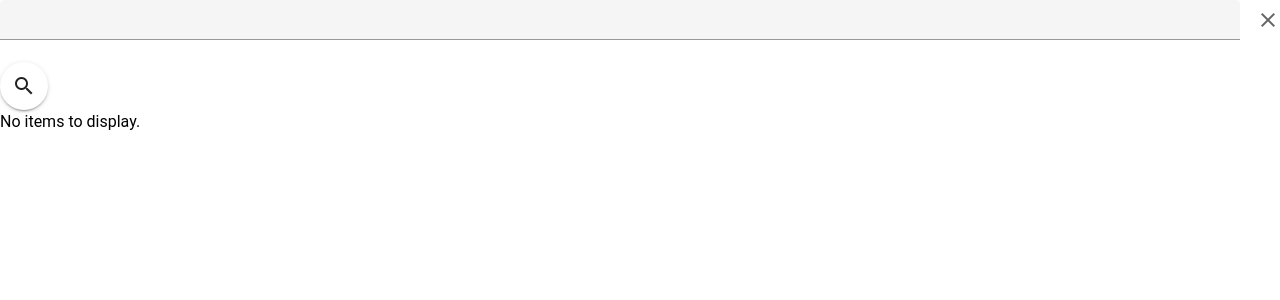
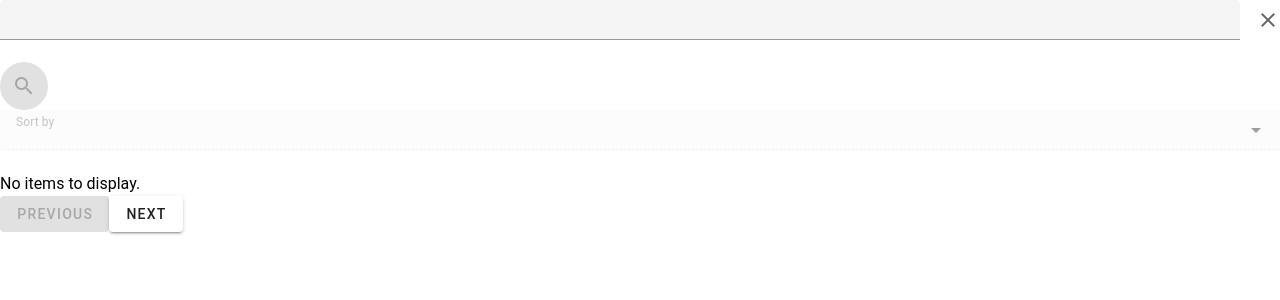
Before and after one commit to GisellePerez/vue-users-search, a Vue app: page / in a window 1280 px wide. Shown: the top 300 px of the page. Built offline with nearby package versions, Linux system fonts and the light colour scheme.

Commit message:
feat: sort and pagination working together

```diff
--- a/src/components/SearchBar.vue
+++ b/src/components/SearchBar.vue
@@ -2,11 +2,12 @@
   <div>
     <v-text-field
       type="text"
+      density="compact"
+      append-icon="mdi-close"
       v-model="searchBarValue"
       @input="searchBarValue.updateSearchBarValue"
       @click:append="handleClear"
-      density="compact"
-      append-icon="mdi-close"
+      :isLoading="isLoading"
     />
   </div>
 
@@ -14,9 +15,8 @@
     icon="mdi-magnify"
     @click="handleSearch"
     @keypress.enter="handleSearch"
+    :disabled="!searchBarValue || isLoading"
   ></v-btn>
-
-  {{ searchBarValue }}
 </template>
 
 <script lang="ts">
@@ -26,6 +26,8 @@ import { useStore } from "vuex";
 export default {
   setup() {
     const store = useStore();
+
+    const isLoading = computed(() => store.state.isLoading);
 
     const searchBarValue = computed({
       get() {
@@ -48,6 +50,7 @@ export default {
       searchBarValue,
       handleSearch,
       handleClear,
+      isLoading,
     };
   },
 };
--- a/src/store.ts
+++ b/src/store.ts
@@ -28,6 +28,16 @@ const store = createStore<StoreType>({
       sortBy: { label: "", value: "" },
       isLoading: false,
     };
+  },
+  getters: {
+    totalPages(state) {
+      return Math.ceil(state.repos.length / state.itemsPerPage);
+    },
+    displayedItems(state) {
+      const start = (state.currentPage - 1) * state.itemsPerPage;
+      const end = start + state.itemsPerPage;
+      return state.repos.slice(start, end);
+    },
   },
   mutations: {
     // increment(state) {
@@ -64,6 +74,14 @@ const store = createStore<StoreType>({
     setRepoContributors(state, loading) {
       state.repoContributors = loading;
     },
+
+    setCurrentPage(state, pageNumber) {
+      state.currentPage = pageNumber;
+    },
+
+    setSortBy(state, sortSelection: SortOption) {
+      state.sortBy = sortSelection;
+    },
   },
   actions: {
     updateSearchBarValue({ commit }, value) {
@@ -71,11 +89,22 @@ const store = createStore<StoreType>({
       // commit("setCurrentPage", 1);
     },
 
+    updateSortBy({ commit, dispatch }, value) {
+      commit("setSortBy", value);
+
+      // commit("sortItems");
+      dispatch("changePage", 1);
+      dispatch("fetchRepos");
+    },
+
     clearValue({ commit }) {
       commit("clearValue");
     },
 
     async fetchRepos({ commit, state }) {
+      debugger;
+      console.log(state.sortBy);
+
       console.log("fetch", state.searchBarValue);
       commit("setIsLoading", true);
       // console.log("Search event triggered", { query }, { sortBy });
@@ -84,8 +113,10 @@ const store = createStore<StoreType>({
       //   sortBy || ""
 
       return await fetch(
-        // eslint-disable-next-line prettier/prettier
-        `https://api.github.com/search/repositories?q=${state.searchBarValue}&per_page=12&sort=`,
+        `https://api.github.com/search/repositories?q=${
+          state.searchBarValue
+          // eslint-disable-next-line prettier/prettier
+        }&per_page=12&sort=${state.sortBy || ""}`,
       )
         .then((response) => response.json())
         .then((json) => json)
@@ -117,6 +148,10 @@ const store = createStore<StoreType>({
     updateRepos({ commit }, value) {
       commit("updateRepos", value);
     },
+
+    changePage({ commit }, pageNumber) {
+      commit("setCurrentPage", pageNumber);
+    },
   },
 });
 
--- a/src/views/HomeComponent.vue
+++ b/src/views/HomeComponent.vue
@@ -1,15 +1,60 @@
 <template>
   <SearchBar />
 
+  <v-select
+    label="Sort by"
+    :items="sortOptions"
+    density="compact"
+    item-title="label"
+    item-value="value"
+    @input="sortBy.setSortBy"
+    v-model="sortBy"
+    :disabled="!repos.length || isLoading"
+  ></v-select>
+
   <RepositoriesList :repos="repos" />
+
+  <ul>
+    <li v-for="item in repos" :key="item.id">{{ item.name }}</li>
+  </ul>
+
+  <div class="pagination">
+    <v-btn :disabled="currentPage === 1" @click="changePage(currentPage - 1)">
+      Previous
+    </v-btn>
+    <!-- <span>{{ currentPage }}</span> -->
+
+    <v-btn
+      v-for="pageNumber in totalPages"
+      :key="pageNumber"
+      @click="changePage(pageNumber)"
+    >
+      {{ pageNumber }}
+    </v-btn>
+
+    <v-btn
+      :disabled="currentPage === totalPages"
+      @click="changePage(currentPage + 1)"
+    >
+      Next
+    </v-btn>
+  </div>
 </template>
 
 <script lang="ts">
-import { computed } from "vue";
+import { computed, ref } from "vue";
 import { useStore } from "vuex";
 
 import SearchBar from "@/components/SearchBar.vue";
 import RepositoriesList from "@/components/RepositoriesList.vue";
+import { SortOption } from "@/types";
+
+const _sortOptions: SortOption[] = [
+  { value: "stars", label: "Stars" },
+  { value: "forks", label: "Forks" },
+  { value: "help-wanted-issues", label: "Help wanted issues" },
+  { value: "updated", label: "Last Updated" },
+];
 
 export default {
   components: {
@@ -19,10 +64,38 @@ export default {
 
   setup() {
     const store = useStore();
-    const repos = computed(() => store.state.repos);
+    // const repos = computed(() => store.state.repos);
+
+    const isLoading = computed(() => store.state.isLoading);
+    const searchBarValue = computed(() => store.state.searchBarValue);
+
+    const currentPage = ref(1);
+    const repos = computed(() => store.getters.displayedItems);
+    const totalPages = computed(() => store.getters.totalPages);
+
+    const sortBy = computed({
+      get() {
+        return store.state.sortBy;
+      },
+      set(value) {
+        store.dispatch("updateSortBy", value);
+      },
+    });
+
+    const changePage = (pageNumber: number) => {
+      store.dispatch("changePage", pageNumber);
+      currentPage.value = pageNumber;
+    };
 
     return {
       repos,
+      sortOptions: _sortOptions,
+      sortBy,
+      isLoading,
+      searchBarValue,
+      currentPage,
+      changePage,
+      totalPages,
     };
   },
 };
```
Also changed, not shown: src/main.ts (+0 -13 lines).
